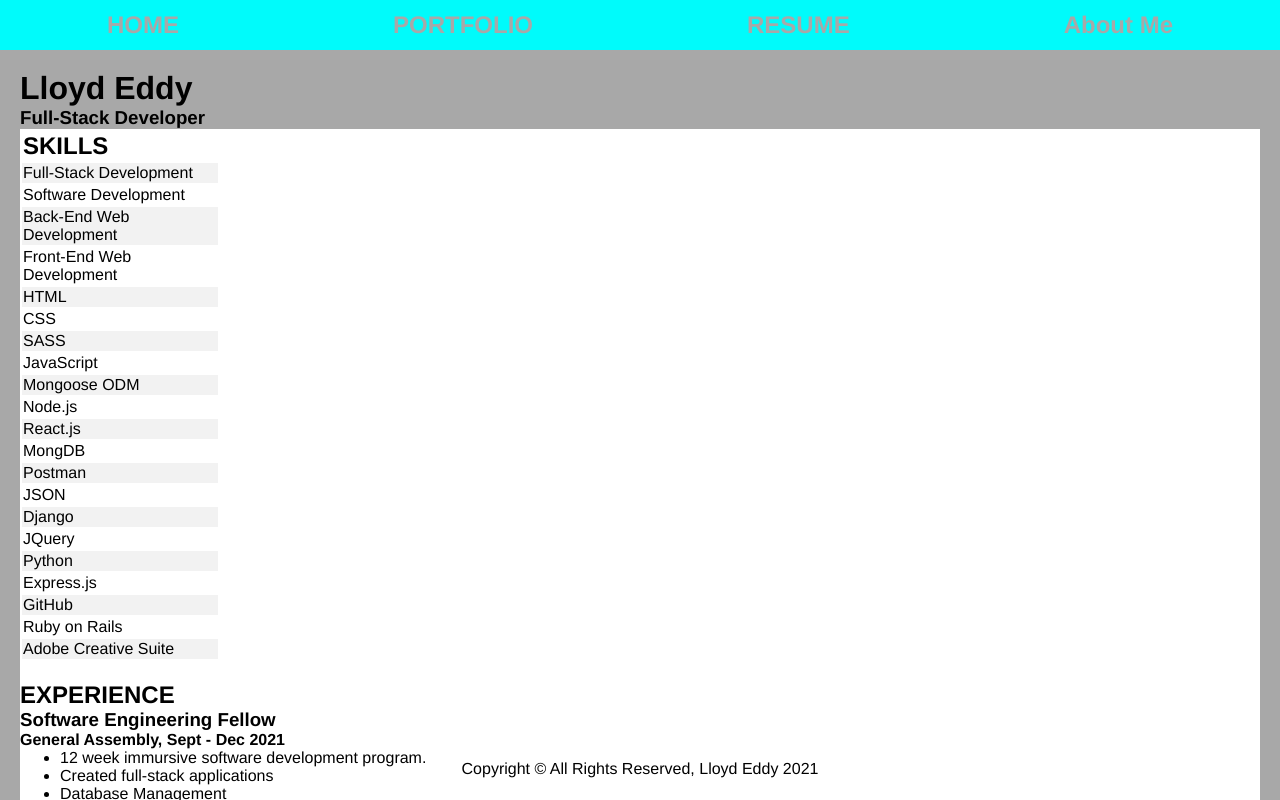
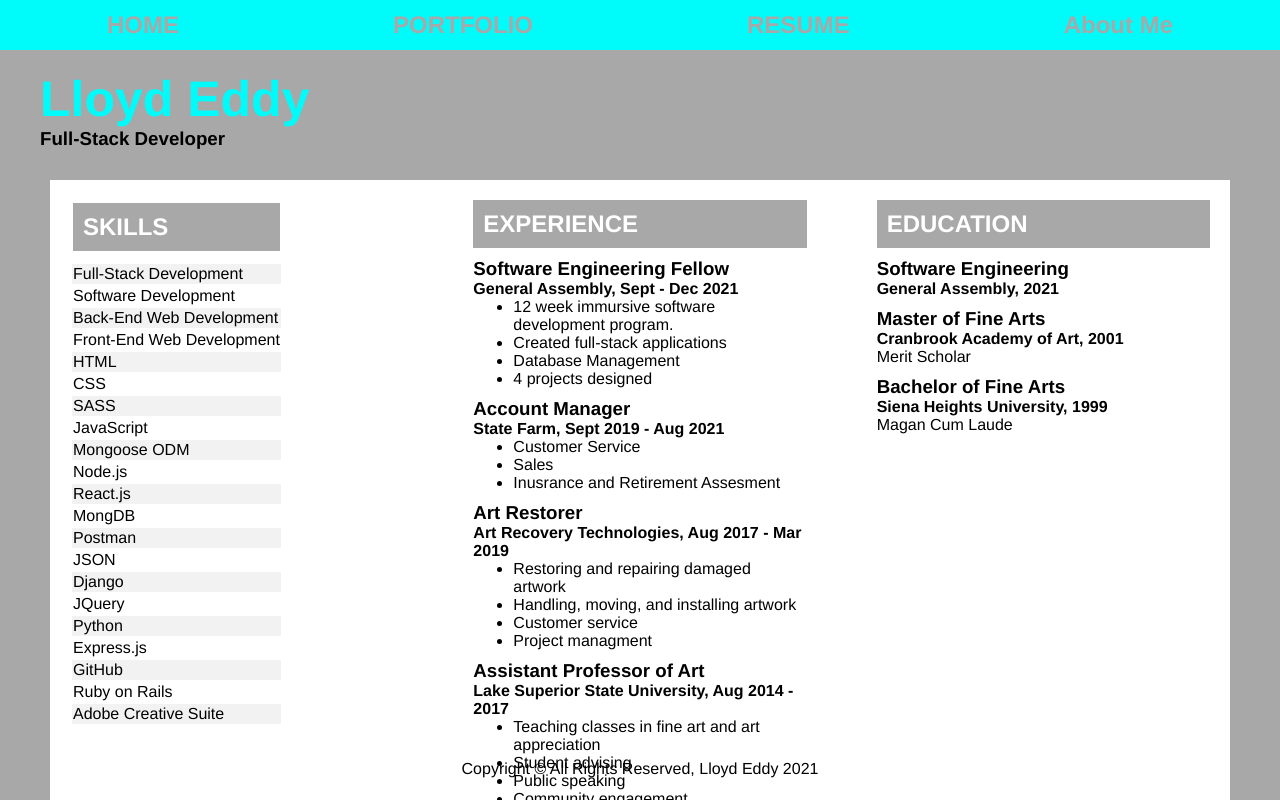
Before and after one commit to lloddy/portfolio, a React (Create React App) app: page /resume in a window 1280 px wide. Shown: the top 800 px of the page. Built offline with nearby package versions, Linux system fonts and the light colour scheme.

Commit message:
WIP adds resume styling

```diff
--- a/src/pages/Resume.jsx
+++ b/src/pages/Resume.jsx
@@ -2,7 +2,7 @@ const Resume = (props) => {
     return (
         <div className="resume">
             <div className="resumeHeading">
-                <h1>Lloyd Eddy</h1>
+                <h1 id="nameOnResume">Lloyd Eddy</h1>
                 <h3>Full-Stack Developer</h3>
             </div>
             <div className="resumeFields">
--- a/src/styles.scss
+++ b/src/styles.scss
@@ -110,19 +110,42 @@ footer {
   text-align: left;
   margin: 20px;
   tr:nth-child(even) {background-color: #f2f2f2;}
+    .resumeHeading {
+    margin: 20px;
+      #nameOnResume {
+        font-size: 50px;
+        color: $secondColor;
+      }
+  }
   .resumeFields {
+    display: flex;
     background-color: $contrastColor;
-  }
-  .skills {
-  margin-bottom: 20px;
-  width: 200px;
+    margin: 30px;
+    gap: 30px;
+    .skills, .experience, .education {
+      width: fit-content;
+      margin: 20px;
+      width: 200px;
+      width: 400px;
+      h2 {
+        background-color: $mainColor;
+        color: $contrastColor;
+        margin-bottom: 10px;
+        padding: 10px;
+      }
+      h3 {
+        margin-top: 10px;
+      }
+    }
   }
 }
+
 .aboutMe {
   margin: 20px;
   color: $secondColor;
   text-align: left;
 }
+
 .aboutMeText {
   text-align: left;
   line-height: 1.5;
```
